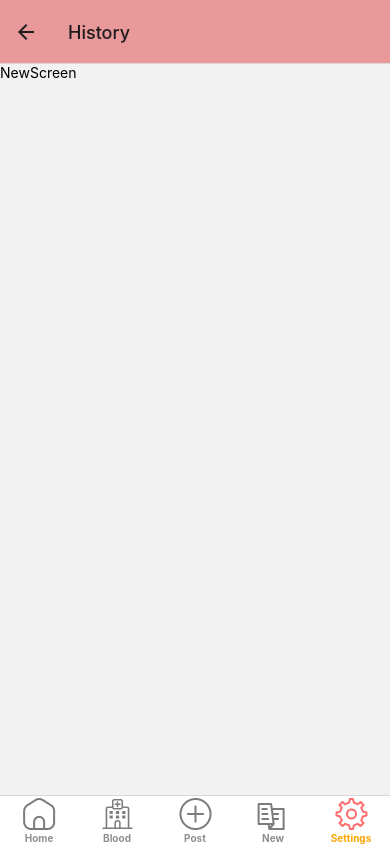
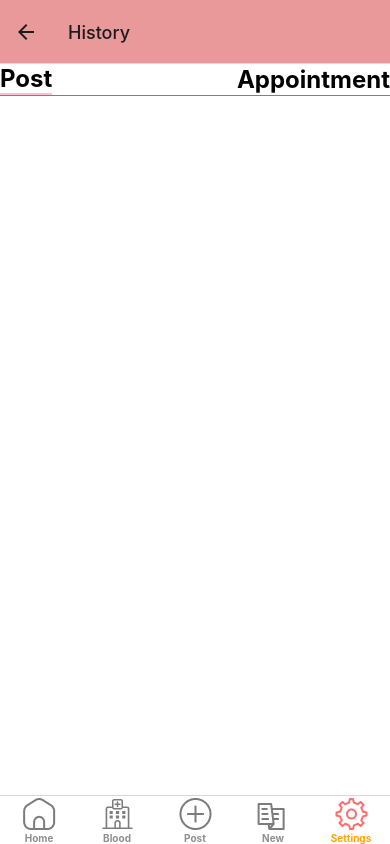
Before and after one commit to Phe-nix/BloodHubApp, a React Native app in the folder client/: screen /History in a window 390 px wide. Built offline with nearby package versions, Linux system fonts and the light colour scheme.

Commit message:
history&bookmark

```diff
--- a/client/package.json
+++ b/client/package.json
@@ -17,10 +17,11 @@
     "@react-native-masked-view/masked-view": "^0.2.9",
     "@react-native-picker/picker": "^2.5.1",
     "@react-navigation/bottom-tabs": "^6.5.8",
-    "@react-navigation/material-top-tabs": "^6.6.3",
+    "@react-navigation/material-top-tabs": "^6.6.4",
     "@react-navigation/native": "^6.1.8",
     "@react-navigation/native-stack": "^6.9.13",
     "@react-navigation/stack": "^6.3.18",
+    "@types/react-navigation": "^3.4.0",
     "expo": "~49.0.7",
     "expo-linear-gradient": "^12.5.0",
     "expo-status-bar": "~1.6.0",
--- a/client/src/navigation/SettingNavigation.tsx
+++ b/client/src/navigation/SettingNavigation.tsx
@@ -9,7 +9,6 @@ import HelpCenterScreen from "../screens/Settings/HelpCenterScreen";
 import AboutScreen from "../screens/Settings/AboutScreen";
 import SettingScreen from "../screens/Settings/SettingScreen";
 import AddressScreen from "../screens/Settings/AddressScreen";
-import SignInScreen from "../screens/auth/SignInScreen";
 import { TouchableOpacity, Text } from "react-native";
 import { AntDesign } from "@expo/vector-icons";
 
@@ -47,7 +46,6 @@ const SettingNavigation = ({ navigation }: any) => {
       <tab.Screen name="HelpCenter" component={HelpCenterScreen} />
       <tab.Screen name="About" component={AboutScreen} />
       <tab.Screen name="Edit My Address" component={AddressScreen} />
-      <tab.Screen name="SignIn" component={SignInScreen} />
     </tab.Navigator>
   );
 };
--- a/client/src/screens/Settings/BookmarkScreen.tsx
+++ b/client/src/screens/Settings/BookmarkScreen.tsx
@@ -1,11 +1,43 @@
-import { Text, View } from "react-native";
+import React from "react";
+import { Text, View, TouchableOpacity } from "react-native";
+import { StyleSheet } from "react-native";
 
-const NewScreen = () => {
-  return(
-    <View>
-      <Text>NewScreen</Text>
+const BookmarkScreen = ({ navigation }: any) => {
+
+  return (
+    <View style={styles.container}>
+      <View style={styles.header}>
+        <TouchableOpacity onPress={() => navigation.navigate("History")}>
+          <Text style={[styles.headerText, navigation.isFocused() && styles.activeText]}>Post</Text>
+        </TouchableOpacity>
+        <TouchableOpacity onPress={() => navigation.navigate("Bookmark")}>
+          <Text style={styles.headerText}>Appointment</Text>
+        </TouchableOpacity>
+      </View>
     </View>
   );
 };
 
-export default NewScreen;
+const styles = StyleSheet.create({
+  container: {
+    flex: 1,
+    backgroundColor: "#fff",
+  },
+  header: {
+    flexDirection: "row",
+    justifyContent: "space-between",
+    alignItems: "center",
+    borderBottomWidth: 1,
+    borderBottomColor: "gray",
+  },
+  headerText: {
+    fontSize: 24,
+    fontWeight: "bold",
+  },
+  activeText: {
+    borderBottomWidth: 2, // Increase the width to create an underline effect
+    borderBottomColor: "pink", // Set the underline color to pink
+  },
+});
+
+export default BookmarkScreen;
--- a/client/src/screens/Settings/HistoryScreen.tsx
+++ b/client/src/screens/Settings/HistoryScreen.tsx
@@ -1,11 +1,49 @@
-import { Text, View } from "react-native";
+import React from "react";
+import { Text, View, TouchableOpacity } from "react-native";
+import { StyleSheet } from "react-native";
 
-const NewScreen = () => {
-  return(
-    <View>
-      <Text>NewScreen</Text>
+const HistoryScreen = ({ navigation }: any) => {
+  return (
+    <View style={styles.container}>
+      <View style={styles.header}>
+        <TouchableOpacity onPress={() => navigation.navigate("History")}>
+          <Text
+            style={[
+              styles.headerText,
+              navigation.isFocused() && styles.activeText,
+            ]}
+          >
+            Post
+          </Text>
+        </TouchableOpacity>
+        <TouchableOpacity onPress={() => navigation.navigate("Bookmark")}>
+          <Text style={styles.headerText}>Appointment</Text>
+        </TouchableOpacity>
+      </View>
     </View>
   );
 };
 
-export default NewScreen;
+const styles = StyleSheet.create({
+  container: {
+    flex: 1,
+    backgroundColor: "#fff",
+  },
+  header: {
+    flexDirection: "row",
+    justifyContent: "space-between",
+    alignItems: "center",
+    borderBottomWidth: 1,
+    borderBottomColor: "gray",
+  },
+  headerText: {
+    fontSize: 24,
+    fontWeight: "bold",
+  },
+  activeText: {
+    borderBottomWidth: 2, // Increase the width to create an underline effect
+    borderBottomColor: "pink", // Set the underline color to pink
+  },
+});
+
+export default HistoryScreen;
```
Also changed, not shown: client/src/navigation/TopTap.tsx (added, +25 -0 lines), 2 other files (tests, documents, lock files or other folders).
